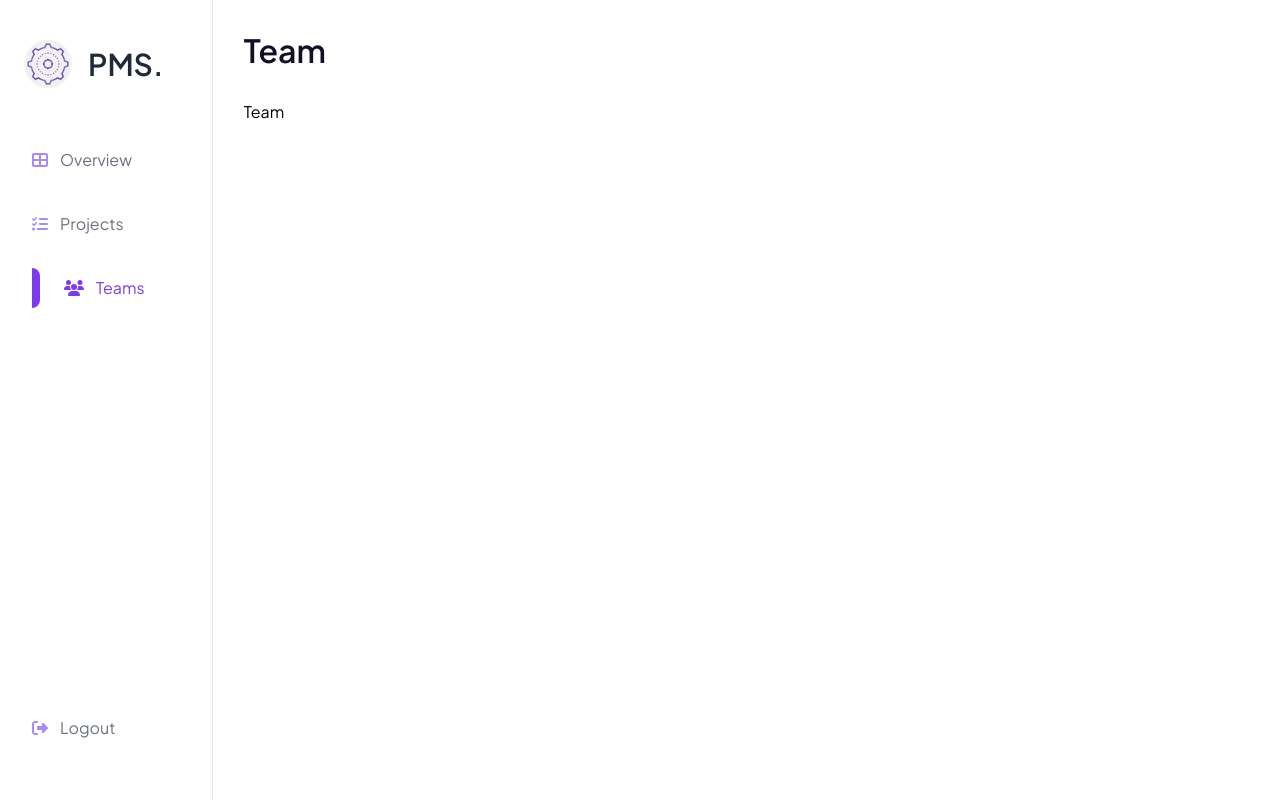
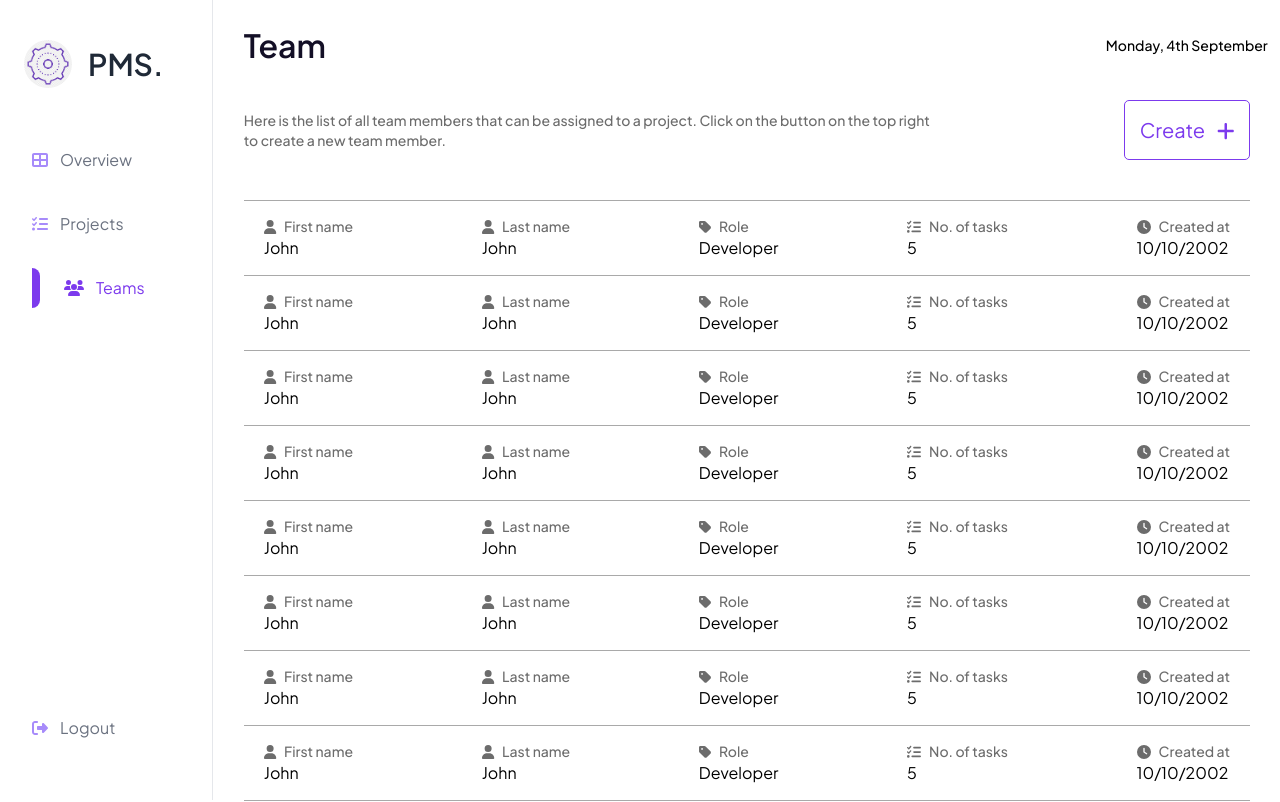
Before and after one commit to Kaykeks1/pms-ui, a Next.js app: page /team in a window 1280 px wide. Shown: the top 802 px of the page. Built offline with nearby package versions, Linux system fonts and the light colour scheme.

Commit message:
team screen

```diff
--- /dev/null
+++ b/components/CreateTeamMember.tsx
@@ -0,0 +1,81 @@
+import { forwardRef, useImperativeHandle, useState, useEffect } from 'react';
+import { faAlignLeft, faClock, faDumbbell, faExclamationTriangle, faTrafficLight, faTasks, faPlus, faSave, faTrashAlt } from '@fortawesome/free-solid-svg-icons';
+import { FontAwesomeIcon } from '@fortawesome/react-fontawesome';
+import formatDate from '../utils/formatDate';
+import axios from 'axios';
+import { isEqual, isEmpty } from 'lodash';
+
+const ProjectDetails = forwardRef(({  }, ref) => {
+    const [form, setForm] = useState({
+        firstName: '',
+        lastName: '',
+        role: '',
+    });
+    const [saveStatus, setSaveStatus] = useState(false)
+    useEffect(() => {
+        if (form.firstName && form.lastName && form.role) {
+            setSaveStatus(true)
+        } else {
+            setSaveStatus(false)
+        }
+    }, [form])
+    const handleChange = (event) => {
+        setForm({ ...form, [event.target.name]: event.target.value });
+    }
+    const save = async () => {
+        try {
+            // const user = localStorage.getItem('user');
+            // const token = localStorage.getItem('token');
+            // const organization_id = user && JSON.parse(user).organizations[0].id
+            // const payload = {
+            //     ...projectDetails,
+            //     deadline: new Date(projectDetails.deadline),
+            //     tasks: projectDetails.tasks.map(i => ({ ...i, is_completed: i.is_completed === 'completed', due_date: new Date(i.due_date) }))
+            // }
+            // for (const key in payload) {
+            //     if (!payload[key]) {
+            //         delete payload[key]
+            //     }
+            // }
+            // delete payload.createdAt
+            // axios.defaults.headers.common['Authorization'] = `Bearer ${token}`;
+            // const response = await axios.patch(`http://127.0.0.1:3001/organization/${organization_id}/project/edit/${projectId}`, payload)
+            // const data = response.data
+          } catch (e) {
+            console.log({e})
+          }
+    }
+    return (
+        // <div className="p-5">
+            <form className="p-5" onSubmit={save}>
+                <div className='flex justify-between mb-5'>
+                    <h1 className='text-3xl'>Create Team Member</h1>
+                    <button disabled={!saveStatus} type='submit' className={`${saveStatus ? 'bg-violet-600' : 'bg-violet-300'} text-white rounded-md p-2`}>
+                        SAVE
+                        <FontAwesomeIcon icon={faSave} className='ml-2' />
+                    </button>
+                </div>
+
+                <div className="mb-4">
+                    <label>First Name:</label>
+                    <input className="border-solid border-black border h-10 rounded p-2 w-full mt-2" type="text" name="firstName" value={form.firstName} onChange={handleChange} />
+                </div>
+                <div className="mb-4">
+                    <label>Last Name:</label>
+                    <input className="border-solid border-black border h-10 rounded p-2 w-full mt-2" type="text" name="lastName" value={form.lastName} onChange={handleChange} />
+                </div>
+                <div className="mb-4">
+                    <label>Role:</label>
+                    <select className='border-solid border-black border h-10 rounded p-2 w-full mt-2' name="role" value={form.role} onChange={handleChange}>
+                        <option disabled value=''> -- select an option -- </option>
+                        <option value="developer">Developer</option>
+                        <option value="designer">Designer</option>
+                        <option value="manager">Manager</option>
+                    </select>
+                </div>
+            </form>
+        // </div>
+    )
+})
+
+export default ProjectDetails
--- a/pages/team/index.tsx
+++ b/pages/team/index.tsx
@@ -1,20 +1,72 @@
-import { GetStaticProps } from 'next'
-import Link from 'next/link'
+import MainLayout from '../../components/MainLayout';
+import { faUser, faTag, faTasks, faClock, faPlus } from '@fortawesome/free-solid-svg-icons';
+import { FontAwesomeIcon } from '@fortawesome/react-fontawesome';
+import styles from '../../styles/team.module.css';
+import Modal from '../../components/Modal';
+import CreateTeamMember from '../../components/CreateTeamMember';
+import { useRef } from 'react'
 
-import { User } from '../../interfaces'
-import { sampleUserData } from '../../utils/sample-data'
-import MainLayout from '../../components/MainLayout'
-import List from '../../components/List'
-
-// type Props = {
-//   items: User[]
-// }
-
-// const Team = ({ items }: Props) => (
-const Team = () => (
-  <MainLayout title="Team" pageTitle="Team">
-    <h1>Team</h1>
-  </MainLayout>
-)
+const Team = () => {
+  const ref = useRef() as any;
+  const openModal = () => {
+    ref.current.open()
+  }
+  return (
+    <MainLayout title="Team" pageTitle="Team">
+      <Modal title='Title' ref={ref}>
+        <CreateTeamMember />
+      </Modal>
+      <div className={styles["top-section"]}>
+        <div className={styles["sub-text"]}>Here is the list of all team members that can be assigned to a project. Click on the button on the top right to create a new team member.</div>
+        <div className={styles["btn-sction"]}>
+          <button className={styles["create-btn"]} onClick={openModal}>Create <FontAwesomeIcon className='ml-2' icon={faPlus} /></button>
+        </div>
+      </div>
+      <div className={styles['team-list']}>
+        {
+          [0,0,0,0,0,0,0,0,0,0,0,0,0,0,0,0,0,0,0,0,0,0,0].map(i =>
+            <div className={styles['list-item']}>
+              <div className={styles['list-item-detail']}>
+                <div>
+                  <FontAwesomeIcon icon={faUser} className='mr-2' />
+                  First name
+                </div>
+                <p>John</p>
+              </div>
+              <div className={styles['list-item-detail']}>
+                <div>
+                  <FontAwesomeIcon icon={faUser} className='mr-2' />
+                  Last name
+                </div>
+                <p>John</p>
+              </div>
+              <div className={styles['list-item-detail']}>
+                <div>
+                  <FontAwesomeIcon icon={faTag} className='mr-2' />
+                  Role
+                </div>
+                <p>Developer</p>
+              </div>
+              <div className={styles['list-item-detail']}>
+                <div>
+                  <FontAwesomeIcon icon={faTasks} className='mr-2' />
+                  No. of tasks
+                </div>
+                <p>5</p>
+              </div>
+              <div className={styles['list-item-detail']}>
+                <div>
+                  <FontAwesomeIcon icon={faClock} className='mr-2' />
+                  Created at
+                </div>
+                <p>10/10/2002</p>
+              </div>
+            </div>
+          )
+        }
+      </div>
+    </MainLayout>
+  )
+}
 
 export default Team
--- a/styles/index.css
+++ b/styles/index.css
@@ -32,9 +32,10 @@ body {
     display: flex;
     justify-content: space-between;
     align-items: center;
-    width: 100%;
+    width: 80%;
     position: fixed;
-    height: 100px;
+    /* height: 100px; */
+    padding: 25px 0px;
     background-color: white;
 }
 
--- /dev/null
+++ b/styles/team.module.css
@@ -0,0 +1,62 @@
+.top-section {
+    width: 100%;
+    display: flex;
+    justify-content: space-between;
+    /* margin-top: 20px; */
+}
+
+.title-text {
+    margin: 10px 0;
+    font-size: 20px;
+    line-height: 24px;
+    font-weight: bold;
+}
+
+.sub-text {
+    margin: 10px 0;
+    color: #6C6C6C;
+    font-weight: 500;
+    font-size: 14px;
+    line-height: 20px;
+    /* width: 40%; */
+}
+
+.btn-sction {
+    width: 40%;
+    display: flex;
+    justify-content: flex-end;
+}
+
+.create-btn {
+    border: 1px solid rgba(124, 58, 237);
+    color: white;
+    color: rgba(124, 58, 237);
+    padding: 5px 15px;
+    border-radius: 5px;
+    font-size: 20px;
+}
+
+.team-list {
+    margin-top: 40px;
+    width: 100%;
+}
+
+.list-item {
+    display: flex;
+    width: 100%;
+    display: flex;
+    justify-content: space-between;
+    border-top: 1px solid #a9a9a9;
+    padding: 10px 15px;
+}
+
+.list-item-detail {
+    padding: 5px;
+}
+
+.list-item-detail div {
+    color: #6C6C6C;
+    font-weight: 500;
+    font-size: 14px;
+    line-height: 20px;
+}
```
